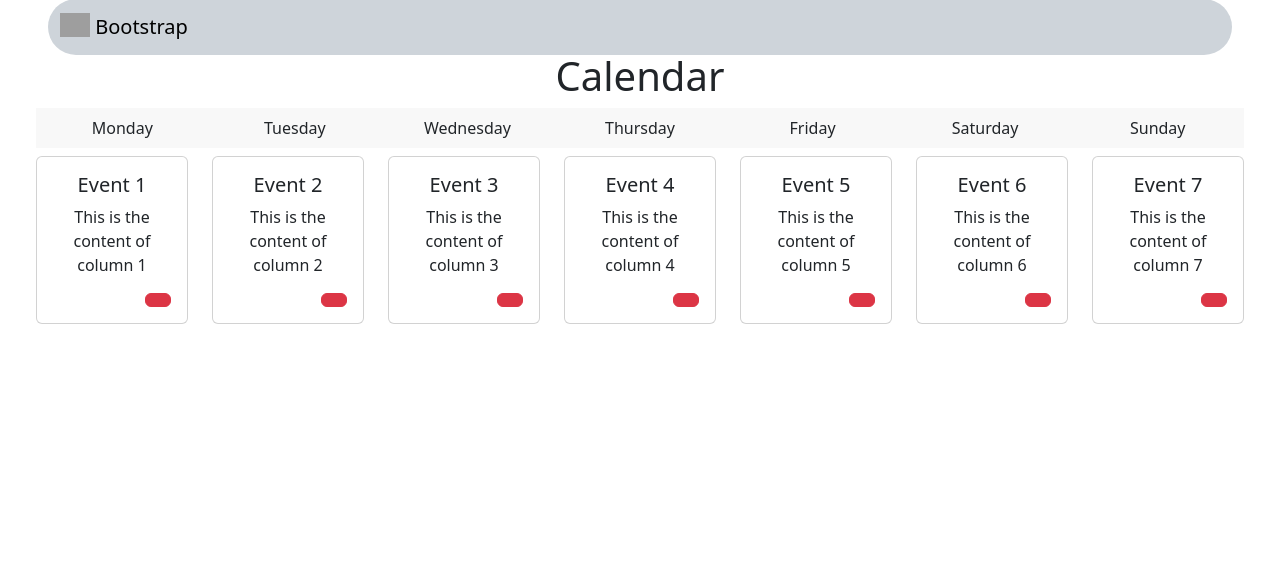
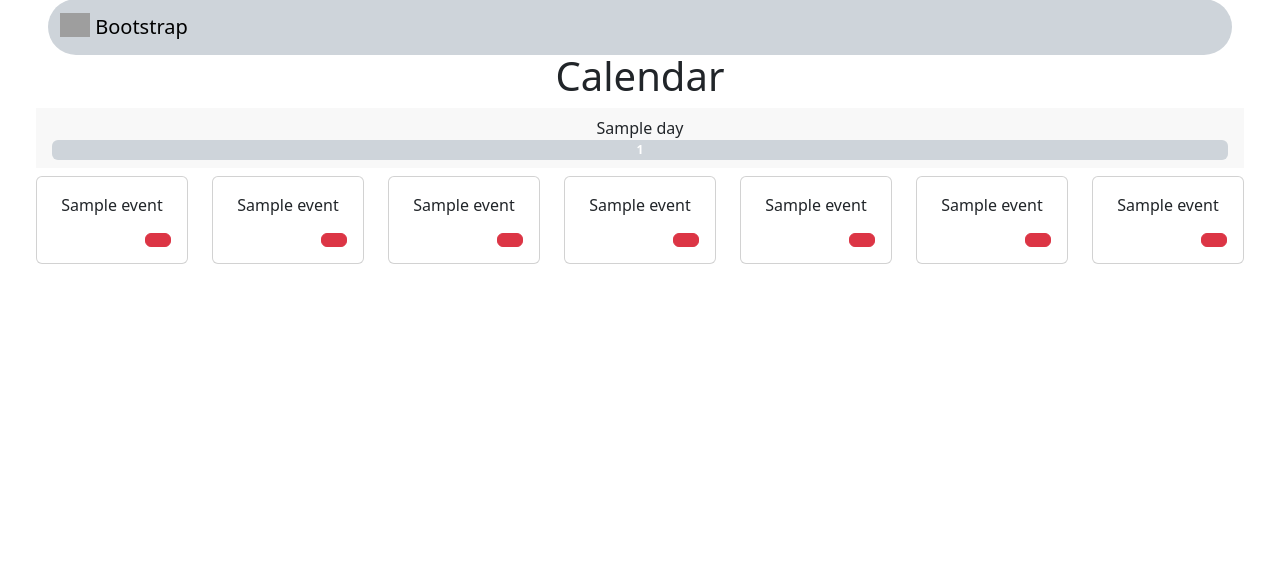
Before and after one commit to koolkusum/HackPrincetonS2024, a Python web app: template flask/templates/dashboard.html in a window 1280 px wide. Shown: the part 49-613 px from the top of the page. Run offline with Jinja, Linux system fonts and the light colour scheme; the template is opened without the code that fills it: most values are stand-ins (such as "Sample title", 1, 10 or a date in 2020); grey boxes are pictures that could not be loaded.

Commit message:
add days to calendar

```diff
--- a/flask/templates/dashboard.html
+++ b/flask/templates/dashboard.html
@@ -1,18 +1,16 @@
-{% extends "base_template.html" %}
-{% block head %}
-<style>
-</style>
+{% extends "base_template.html" %} {% block head %}
+<style></style>
 {% endblock %}
-
 {% block content %}
 <div class="min-vh-100 d-flex flex-column align-items-center p-4">
   <h1 class="text-center">Calendar</h1>
   <div class="d-flex flex-column flex-fill container-fluid">
     <div class="row justify-content-center g-0 mb-2">
-            {% for day in ['Monday', 'Tuesday', 'Wednesday', 'Thursday', 'Friday', 'Saturday', 'Sunday'] %}
+        {% for day, day_number in days_with_number %}
         <div class="col-lg">
             <div class="card card-header rounded-0 border-0 text-center">
                 {{ day }}
+                <span class="badge bg-dark-subtle">{{ day_number }}</span>
             </div>
         </div>
         {% endfor %}
@@ -20,14 +18,19 @@
 
     <div class="row justify-content-center">
       {% for column in range(1, 8) %}
-            <div class="col-lg ">
-                <div class="card">
+      <div class="col-lg">
+        {% for event in events[column - 1] %}
+        <div class="card mb-3">
           <div class="card-body text-center">
-                        <h5 class="card-title">Event {{ column }}</h5>
-                        <p class="card-text">This is the content of column {{ column }}</p>
-                        <button type="button" class="btn btn-danger float-end " onclick="deleteParentParent(this)"></button>
+            <p class="card-text">{{ event }}</p>
+            <button
+              type="button"
+              class="btn btn-danger float-end"
+              onclick="deleteParentParent(this)"
+            ></button>
           </div>
         </div>
+        {% endfor %}
       </div>
       {% endfor %}
     </div>
```
Also changed, not shown: flask/app.py (+12 -4 lines). Lines whose indentation alone changed are shown as unchanged.
